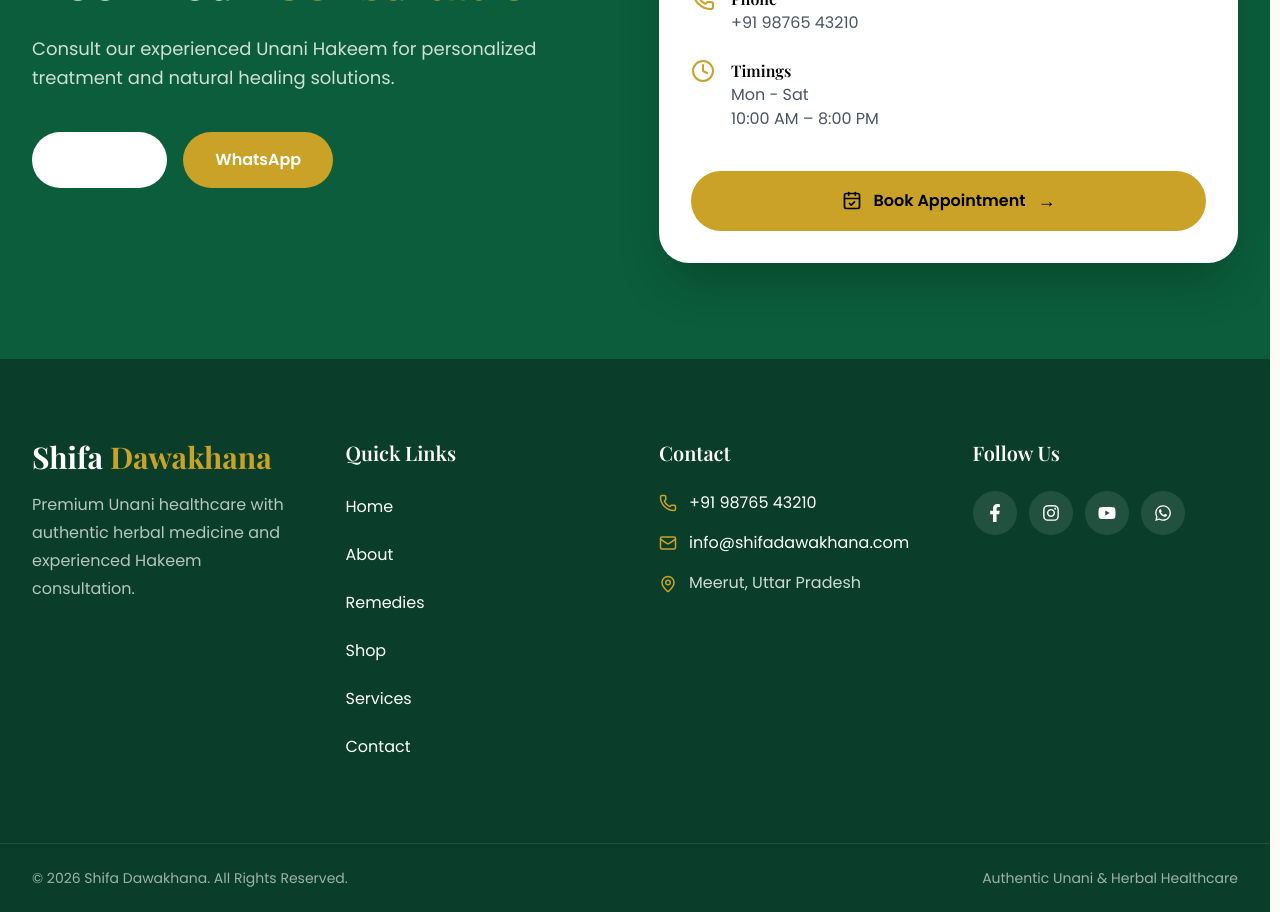
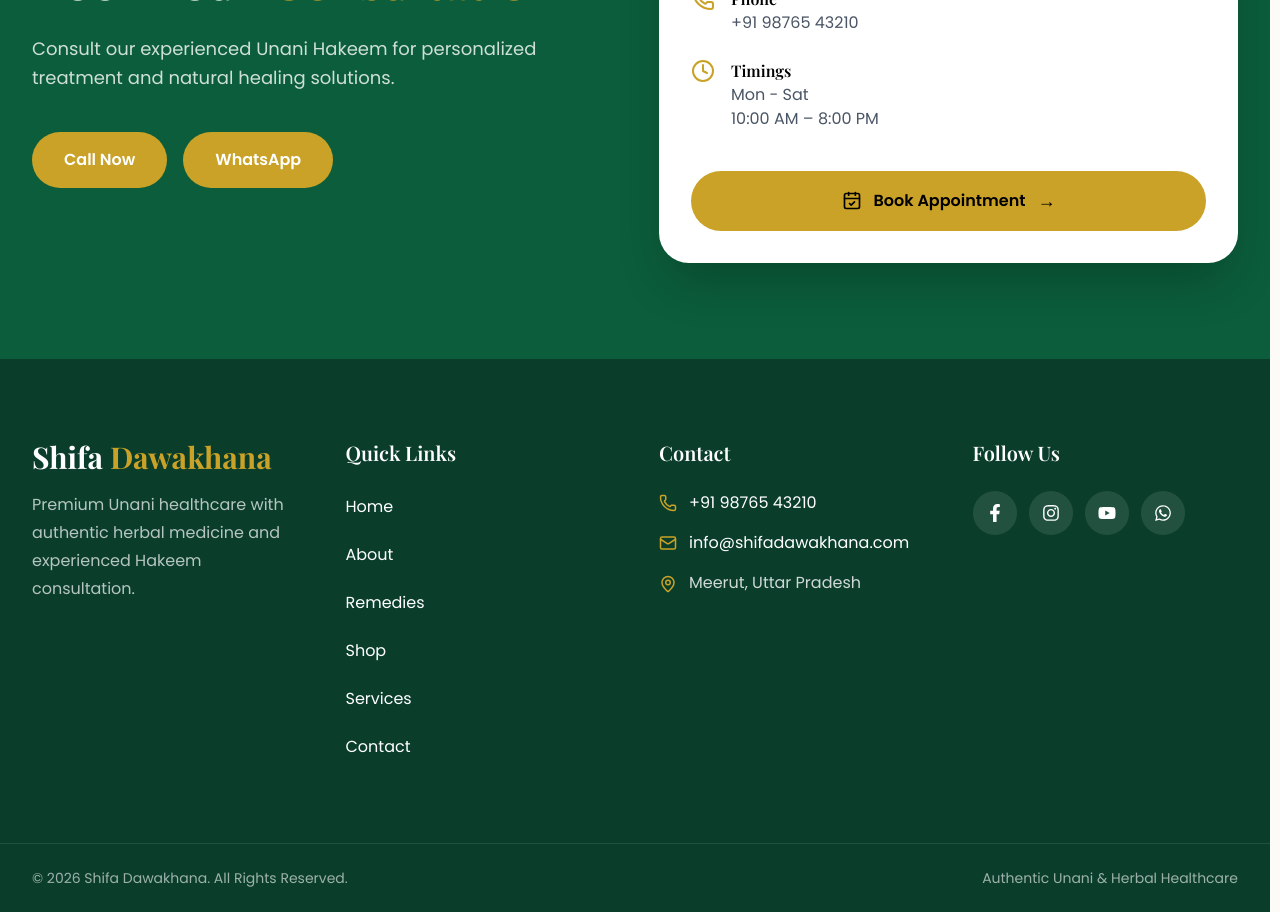
Before and after one commit to shifadawakhana286-stack/hakeemji-website, a Next.js app: page / in a window 1280 px wide. Shown: the part 7740-8652 px from the top of the page. Built offline with nearby package versions, Linux system fonts and the light colour scheme.

Commit message:
fix call button

```diff
--- a/components/home/AppointmentCTA.tsx
+++ b/components/home/AppointmentCTA.tsx
@@ -43,7 +43,7 @@
               {/* Call Now */}
               <a
                 href="tel:+917037305542"
-                className="inline-flex items-center justify-center rounded-full bg-white px-6 sm:px-8 py-3 sm:py-4 text-sm sm:text-base font-semibold text-[#0B5D3B] transition hover:scale-105"
+                className="inline-flex items-center justify-center rounded-full bg-[#C9A227] px-6 sm:px-8 py-3 sm:py-4 text-sm sm:text-base font-semibold text-white transition hover:scale-105"
               >
                 Call Now
               </a>
```
